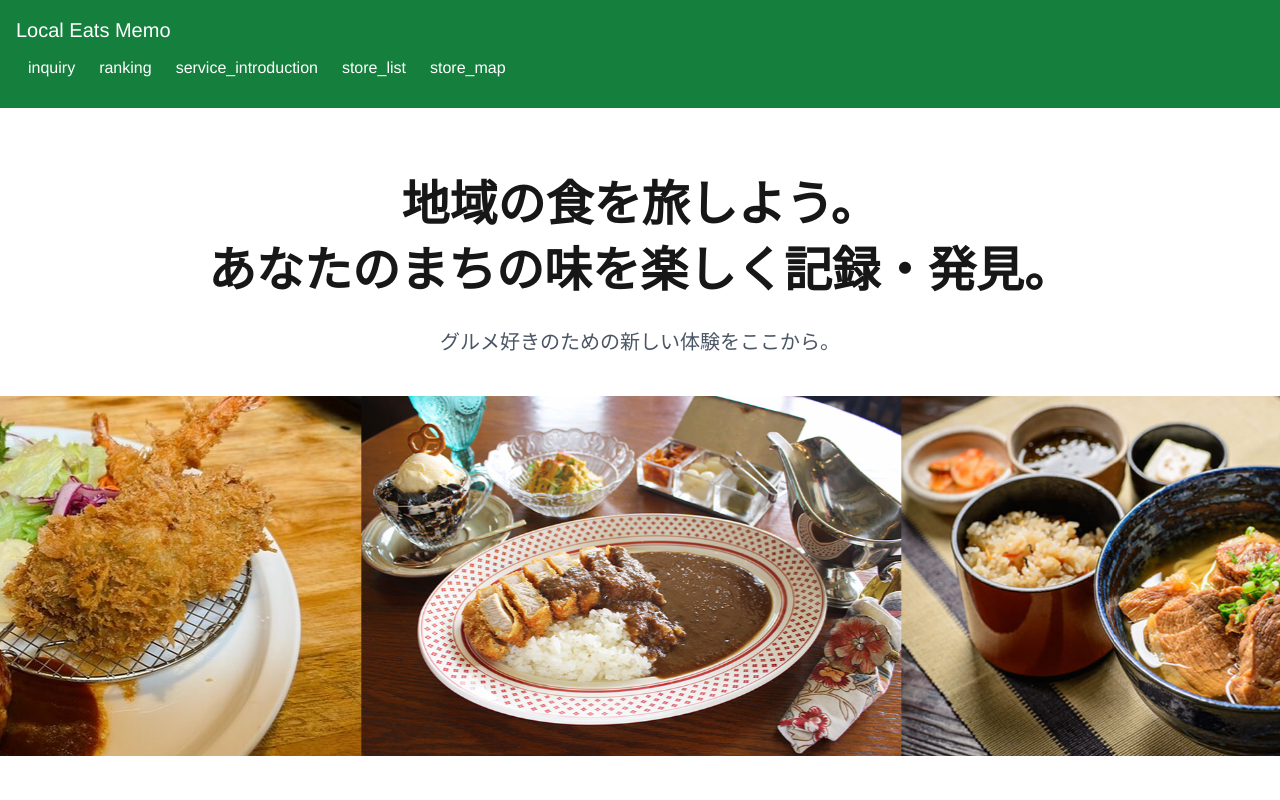
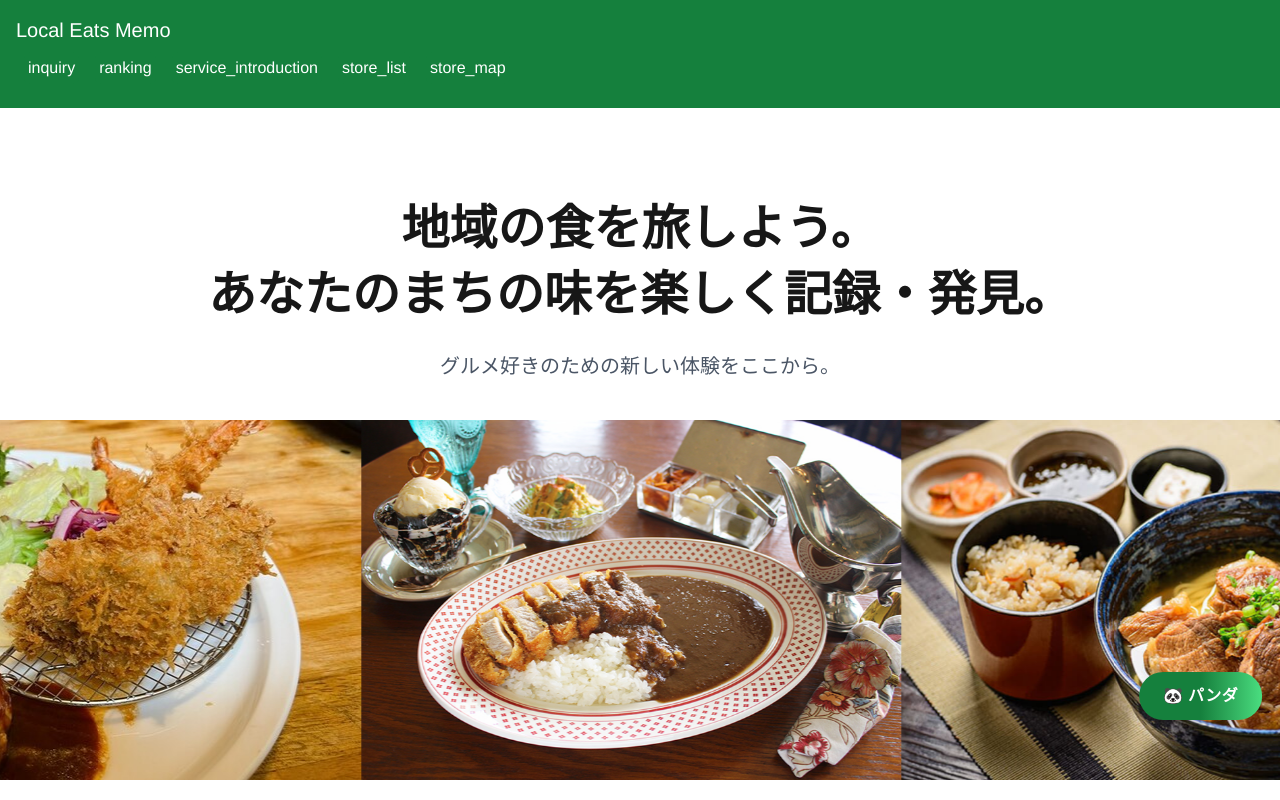
Before and after one commit to xx250613xx/localeatsmemo, a Next.js app: page / in a window 1280 px wide. Shown: the top 800 px of the page. Built offline with nearby package versions, Linux system fonts and the light colour scheme.

Commit message:
20251211

```diff
--- /dev/null
+++ b/app/animation/animation_BackGroundIcon.js
@@ -0,0 +1,16 @@
+export function genKeyframes(seed) {
+    const rand = (min, max) =>
+        min + (Math.sin(seed++) * 0.5 + 0.5) * (max - min);
+
+    const steps = 6;
+    const x = [];
+    const y = [];
+    for (let i = 0; i < steps; i++) {
+        x.push(rand(-400, 400)); // 横方向のランダム範囲
+        y.push(rand(-400, 400)); // 縦方向のランダム範囲
+    }
+    // 最後に原点へ戻す
+    x.push(0);
+    y.push(0);
+    return { x, y };
+}
--- /dev/null
+++ b/app/components/BackGroundIcons.js
@@ -0,0 +1,67 @@
+"use client";
+
+import { motion } from "framer-motion";
+import { useEffect, useState } from "react";
+import { genKeyframes } from "../animation/animation_BackGroundIcon";
+import { SiFoodpanda } from "react-icons/si";
+
+export default function BackGroundIcons() {
+    const iconCount = 10;
+    const [mounted, setMounted] = useState(false);
+    const [positions, setPositions] = useState([]);
+    const [isRunning, setIsRunning] = useState(false);
+
+    useEffect(() => {
+        setMounted(true);
+    }, []);
+
+    useEffect(() => {
+        if (!mounted) return;
+        setPositions(Array.from({ length: iconCount }, (_, i) => genKeyframes(i + 1)));
+    }, [mounted]);
+
+    useEffect(() => {
+        if (!mounted || !isRunning) return;
+        const interval = setInterval(() => {
+            setPositions(
+                Array.from({ length: iconCount }, (_, i) => genKeyframes(i + Math.floor(Math.random() * 100 + 1)))
+            );
+        }, 5000);
+        return () => clearInterval(interval);
+    }, [mounted, isRunning]);
+
+    if (!mounted) return null; // SSR/CSR差をなくす
+
+    return (
+        <>
+            <div className="fixed inset-0 z-0 overflow-hidden">
+                <div className="absolute inset-0 flex justify-center items-center pointer-events-none">
+                    {Array.from({ length: iconCount }).map((_, i) => (
+                        <motion.div
+                            key={i}
+                            className="text-[6rem] text-brand opacity-20 mx-8"
+                            animate={
+                                isRunning && positions[i]
+                                    ? { x: positions[i].x, y: positions[i].y }
+                                    : { x: 0, y: 400 }
+                            }
+                            transition={{ type: "tween", duration: 10, ease: "easeInOut" }}
+                        >
+                            <SiFoodpanda />
+                        </motion.div>
+                    ))}
+                </div>
+            </div>
+
+            <button onClick={() => setIsRunning(!isRunning)}>
+                <motion.span
+                    className="fixed bottom-20 right-4 z-50 px-6 py-3 rounded-full font-semibold tracking-wide text-white bg-gradient-to-r from-brand-dark via-brand-dark to-brand-light shadow-lg hover:shadow-xl focus:outline-none focus:ring-4 focus:ring-pink-300 cursor-pointer"
+                    animate={isRunning ? { x: 0 } : { x: [0, -5, 5, -5, 0] }}
+                    transition={isRunning ? { duration: 0 } : { duration: 1.5, repeat: Infinity, ease: "easeInOut" }}
+                >
+                    {isRunning ? "停止" : "🐼 パンダ"}
+                </motion.span>
+            </button>
+        </>
+    );
+}
--- a/app/components/menu_list.js
+++ b/app/components/menu_list.js
@@ -1,4 +1,4 @@
-"use client"
+"use client";
 
 import Link from "next/link";
 import { motion } from "framer-motion";
@@ -6,7 +6,10 @@ import { motion } from "framer-motion";
 export default function MenuList({ menus }) {
     return (
         <>
-            <h2 className="text-3xl font-bold text-center mb-12">サービスメニュー</h2>
+            <div className="relative mb-12 text-center">
+                <h2 className="relative text-3xl font-bold">サービスメニュー</h2>
+            </div>
+
             <motion.div
                 initial={{ opacity: 0, x: -50 }}
                 whileInView={{ opacity: 1, x: 0 }}
--- a/app/layout.js
+++ b/app/layout.js
@@ -13,7 +13,7 @@ export default function RootLayout({ children }) {
     <html lang="ja">
       <body>
         <Header />
-          {children}
+        {children}
         <Footer />
       </body>
     </html>
--- a/app/page.js
+++ b/app/page.js
@@ -2,6 +2,7 @@ import MenuList from "./components/menu_list";
 import UserTestimonials from "./components/UserTestiMonials";
 import FeatureIcons from "./components/FeatureIcon";
 import Top_slider from "./components/top_slider";
+import DiagonalBackgroundText from "./components/BackGroundIcons";
 
 export default function Home() {
 
@@ -29,6 +30,7 @@ export default function Home() {
   return (
     <>
       <main>
+        <DiagonalBackgroundText />
         {/* MV Section */}
         <section className="w-full text-center py-16 animate-fadeInUp">
           <h1 className="text-4xl md:text-5xl font-extrabold leading-snug mb-6">
```
Also changed, not shown: app/globals.css (line endings or trailing spaces).
